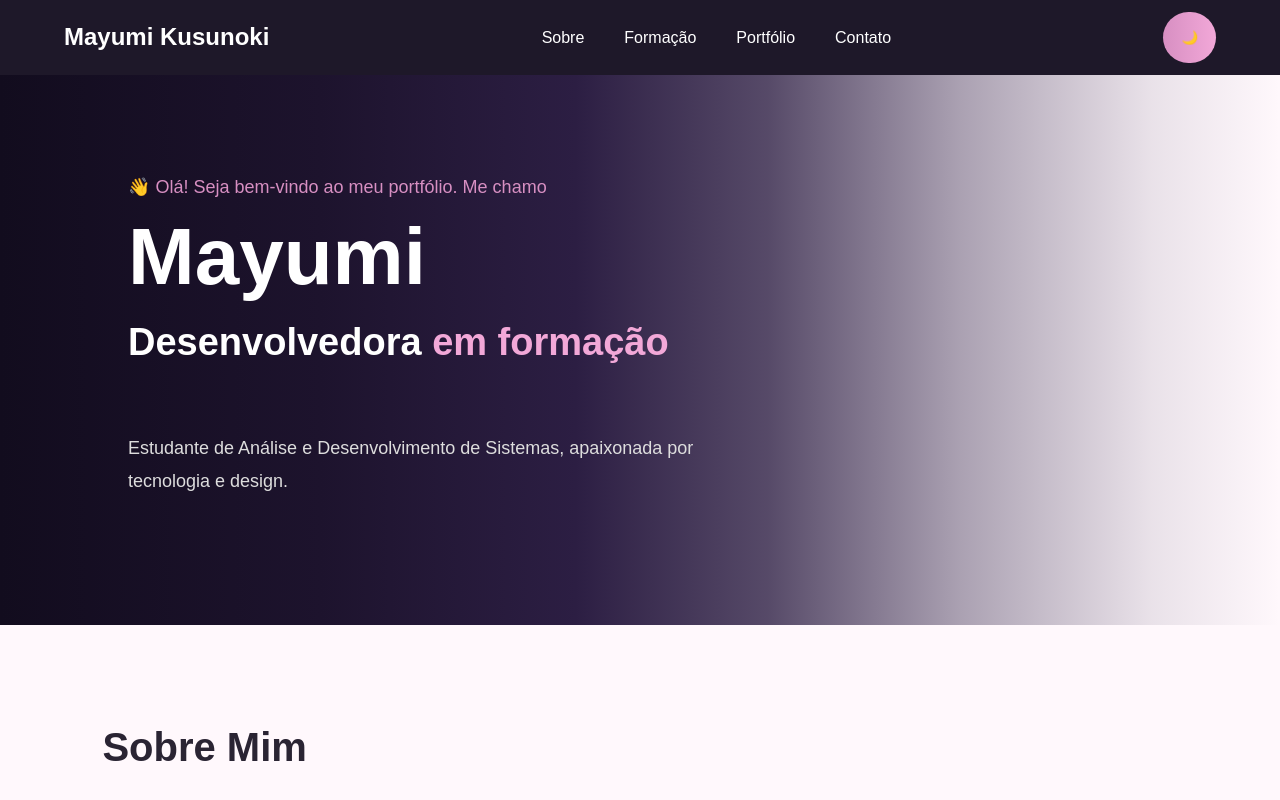
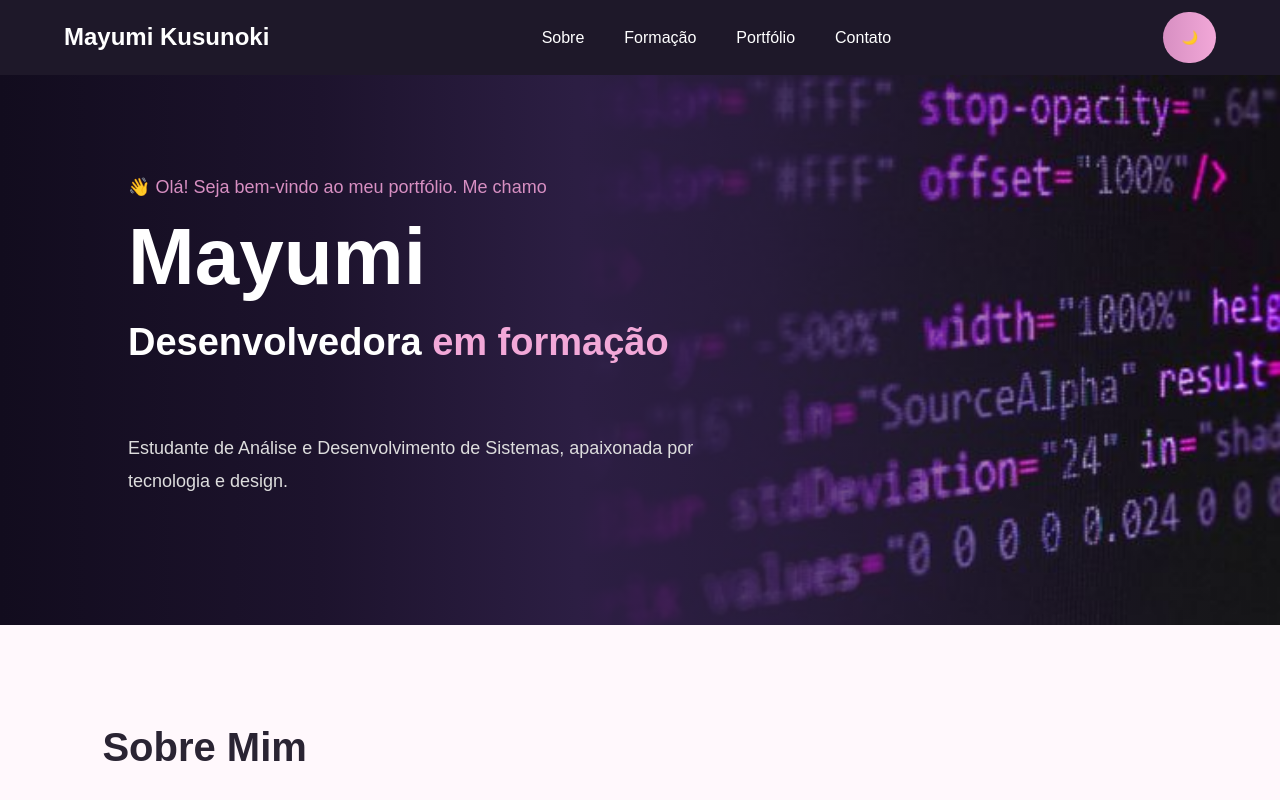
Before and after one commit to MayumiKusunoki/portfolio-mayumi-atualizado, a plain HTML site: page index.html in a window 1280 px wide. Shown: the top 800 px of the page. Drawn offline with Linux system fonts and the light colour scheme.

Commit message:
Update estilo.css

```diff
--- a/css/estilo.css
+++ b/css/estilo.css
@@ -127,7 +127,7 @@ nav a:hover {
             rgba(44, 30, 67, 0.4) 75%,
             rgba(44, 30, 67, 0.1) 90%,
             rgba(44, 30, 67, 0) 100%),
-        url("imagens/home.jpg");
+        url("../imagens/home.jpg");
 
     background-repeat: no-repeat;
     background-position: center;
```
